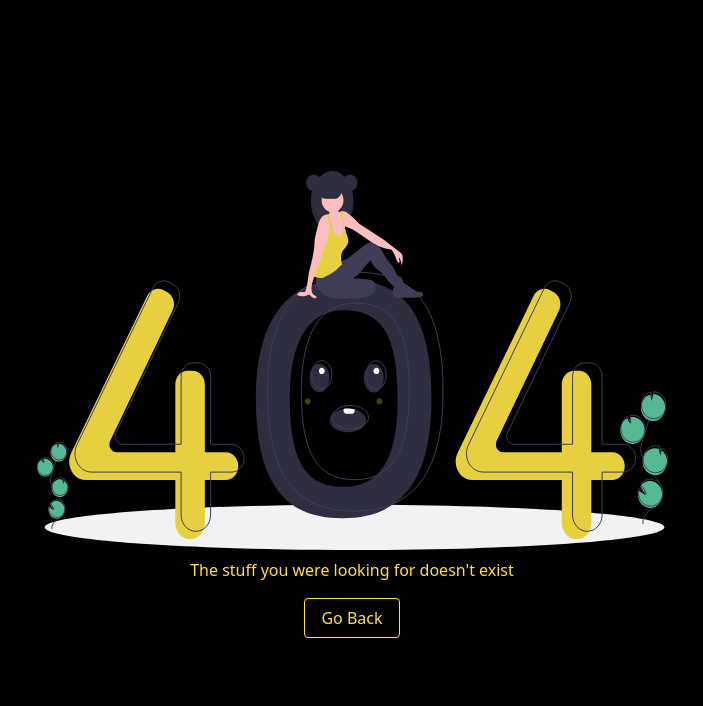
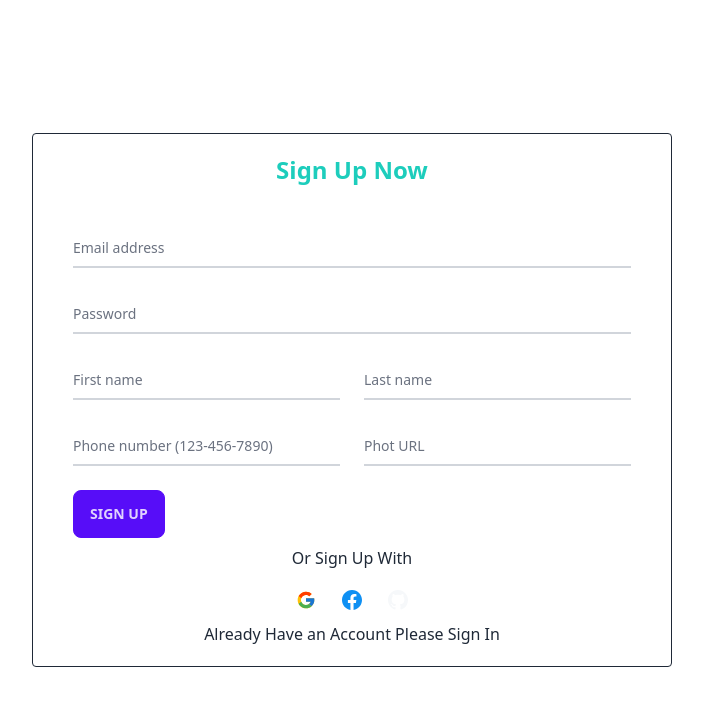
Before and after one commit to zannatul-rakib/world-master-chef-client, a React (Vite) app: page /signup in a window 1280 px wide. Shown: the top 706 px of the page, without its empty margins (288-991 px from the left). Built offline with nearby package versions, Linux system fonts and the light colour scheme; no server answers.

Commit message:
google and githb auth system update

```diff
--- a/src/Pages/Login/Login.jsx
+++ b/src/Pages/Login/Login.jsx
@@ -1,9 +1,11 @@
 import React from 'react';
+import { Link } from 'react-router-dom';
 
 const Login = () => {
     return (
         <div>
             <h2>This is login page</h2>
+            <Link to="/signup">Sign Up</Link>
         </div>
     );
 };
--- /dev/null
+++ b/src/Pages/SignUp/SignUp.jsx
@@ -0,0 +1,89 @@
+import React, { useContext } from 'react';
+import { BsFacebook, BsGithub } from 'react-icons/bs';
+import { FcGoogle } from 'react-icons/fc';
+import { Link } from 'react-router-dom';
+import { AuthContext } from '../../provider/AuthProvider/AuthProvider';
+
+const SignUp = () => {
+    const { user,
+        googleSignIn,
+        githubSignIn,
+        createUser
+    } = useContext(AuthContext);
+
+    const handleGoogleSignIn = () => {
+        googleSignIn()
+            .then(result => {
+                const createdUser = result.user;
+                console.log(createdUser);
+            })
+            .catch(error => console.log(error.message));
+    }
+
+    const handleGithubSignIn = () => {
+        githubSignIn()
+            .then(result => {
+                const createdUser = result.user;
+                console.log(createdUser);
+            })
+            .catch(error => console.log(error.message));
+    }
+
+
+    return (
+        <div className='flex justify-center items-center min-h-screen'>
+            <div className='w-1/2 mx-auto border px-10 py-5 rounded'>
+                <h4 className='text-accent text-center mb-10 text-2xl font-semibold'>Sign Up Now</h4>
+            <form >
+            <div className="relative z-0 w-full mb-6 group">
+                <input type="email" name="floating_email" id="floating_email" className="block py-2.5 px-0 w-full text-sm text-gray-900 bg-transparent border-0 border-b-2 border-gray-300 appearance-none dark:text-white dark:border-gray-600 dark:focus:border-blue-500 focus:outline-none focus:ring-0 focus:border-blue-600 peer" placeholder=" " required />
+                <label htmlFor="floating_email" className="peer-focus:font-medium absolute text-sm text-gray-500 dark:text-gray-400 duration-300 transform -translate-y-6 scale-75 top-3 -z-10 origin-[0] peer-focus:left-0 peer-focus:text-blue-600 peer-focus:dark:text-blue-500 peer-placeholder-shown:scale-100 peer-placeholder-shown:translate-y-0 peer-focus:scale-75 peer-focus:-translate-y-6">Email address</label>
+            </div>
+            <div className="relative z-0 w-full mb-6 group">
+                <input type="password" name="floating_password" id="floating_password" className="block py-2.5 px-0 w-full text-sm text-gray-900 bg-transparent border-0 border-b-2 border-gray-300 appearance-none dark:text-white dark:border-gray-600 dark:focus:border-blue-500 focus:outline-none focus:ring-0 focus:border-blue-600 peer" placeholder=" " required />
+                <label htmlFor="floating_password" className="peer-focus:font-medium absolute text-sm text-gray-500 dark:text-gray-400 duration-300 transform -translate-y-6 scale-75 top-3 -z-10 origin-[0] peer-focus:left-0 peer-focus:text-blue-600 peer-focus:dark:text-blue-500 peer-placeholder-shown:scale-100 peer-placeholder-shown:translate-y-0 peer-focus:scale-75 peer-focus:-translate-y-6">Password</label>
+            </div>
+            <div className="grid md:grid-cols-2 md:gap-6">
+                <div className="relative z-0 w-full mb-6 group">
+                    <input type="text" name="floating_first_name" id="floating_first_name" className="block py-2.5 px-0 w-full text-sm text-gray-900 bg-transparent border-0 border-b-2 border-gray-300 appearance-none dark:text-white dark:border-gray-600 dark:focus:border-blue-500 focus:outline-none focus:ring-0 focus:border-blue-600 peer" placeholder=" " required />
+                    <label htmlFor="floating_first_name" className="peer-focus:font-medium absolute text-sm text-gray-500 dark:text-gray-400 duration-300 transform -translate-y-6 scale-75 top-3 -z-10 origin-[0] peer-focus:left-0 peer-focus:text-blue-600 peer-focus:dark:text-blue-500 peer-placeholder-shown:scale-100 peer-placeholder-shown:translate-y-0 peer-focus:scale-75 peer-focus:-translate-y-6">First name</label>
+                </div>
+                <div className="relative z-0 w-full mb-6 group">
+                    <input type="text" name="floating_last_name" id="floating_last_name" className="block py-2.5 px-0 w-full text-sm text-gray-900 bg-transparent border-0 border-b-2 border-gray-300 appearance-none dark:text-white dark:border-gray-600 dark:focus:border-blue-500 focus:outline-none focus:ring-0 focus:border-blue-600 peer" placeholder=" " required />
+                    <label htmlFor="floating_last_name" className="peer-focus:font-medium absolute text-sm text-gray-500 dark:text-gray-400 duration-300 transform -translate-y-6 scale-75 top-3 -z-10 origin-[0] peer-focus:left-0 peer-focus:text-blue-600 peer-focus:dark:text-blue-500 peer-placeholder-shown:scale-100 peer-placeholder-shown:translate-y-0 peer-focus:scale-75 peer-focus:-translate-y-6">Last name</label>
+                </div>
+            </div>
+            <div className="grid md:grid-cols-2 md:gap-6">
+                <div className="relative z-0 w-full mb-6 group">
+                    <input type="tel" pattern="[0-9]{3}-[0-9]{3}-[0-9]{4}" name="floating_phone" id="floating_phone" className="block py-2.5 px-0 w-full text-sm text-gray-900 bg-transparent border-0 border-b-2 border-gray-300 appearance-none dark:text-white dark:border-gray-600 dark:focus:border-blue-500 focus:outline-none focus:ring-0 focus:border-blue-600 peer" placeholder=" " required />
+                    <label htmlFor="floating_phone" className="peer-focus:font-medium absolute text-sm text-gray-500 dark:text-gray-400 duration-300 transform -translate-y-6 scale-75 top-3 -z-10 origin-[0] peer-focus:left-0 peer-focus:text-blue-600 peer-focus:dark:text-blue-500 peer-placeholder-shown:scale-100 peer-placeholder-shown:translate-y-0 peer-focus:scale-75 peer-focus:-translate-y-6">Phone number (123-456-7890)</label>
+                </div>
+                <div className="relative z-0 w-full mb-6 group">
+                    <input type="text" name="floating_company" id="floating_company" className="block py-2.5 px-0 w-full text-sm text-gray-900 bg-transparent border-0 border-b-2 border-gray-300 appearance-none dark:text-white dark:border-gray-600 dark:focus:border-blue-500 focus:outline-none focus:ring-0 focus:border-blue-600 peer" placeholder=" " required />
+                    <label htmlFor="floating_company" className="peer-focus:font-medium absolute text-sm text-gray-500 dark:text-gray-400 duration-300 transform -translate-y-6 scale-75 top-3 -z-10 origin-[0] peer-focus:left-0 peer-focus:text-blue-600 peer-focus:dark:text-blue-500 peer-placeholder-shown:scale-100 peer-placeholder-shown:translate-y-0 peer-focus:scale-75 peer-focus:-translate-y-6">Phot URL</label>
+                </div>
+            </div>
+            <button type="submit" className="text-white btn btn-primary">Sign Up</button>
+                </form>
+                <div className='text-center flex flex-col justify-center items-center'>
+                    <p className='my-2'>Or Sign Up With</p>
+                    <ul className=' w-28 flex my-3 justify-between items-center'>
+                        <li className='cursor-pointer text-xl' onClick={handleGoogleSignIn}>
+                            <FcGoogle/>
+                        </li>
+                        <li className='cursor-pointer text-xl text-[#0f90f3]'>
+                        <BsFacebook/>
+                        </li>
+                        <li onClick={handleGithubSignIn} className='cursor-pointer text-xl text-[#f6f8fa]'>
+                        <BsGithub/>
+                        </li>
+                    </ul>
+                    <p>Already Have an Account Please <Link>Sign In</Link></p>
+                </div>
+            </div>
+
+        </div>
+    );
+};
+
+export default SignUp;
--- a/src/provider/AuthProvider/AuthProvider.jsx
+++ b/src/provider/AuthProvider/AuthProvider.jsx
@@ -1,6 +1,6 @@
-import React, { createContext } from 'react';
+import React, { createContext, useEffect, useState } from 'react';
 import { app } from '../../firebase/firebase.config';
-import { getAuth } from "firebase/auth"
+import { GithubAuthProvider, GoogleAuthProvider, getAuth, onAuthStateChanged, signInWithEmailAndPassword, signInWithPopup, signOut } from "firebase/auth"
 
 export const AuthContext = createContext(null);
 
@@ -8,10 +8,47 @@ export const auth = getAuth(app);
 
 const AuthProvider = ({ children }) => {
 
-    const user = {displayName: "jagir"};
+    const [user, setUser] = useState(null);
+    // const [loading, setLoading] = useState(true);
+
+    const googleProvider = new GoogleAuthProvider();
+    const gitProvider = new GithubAuthProvider();
+
+    const googleSignIn = () => {
+        return signInWithPopup(auth, googleProvider)
+    }
+
+    const githubSignIn = () => {
+        // setLoading(true);
+        return signInWithPopup(auth, gitProvider)
+    }
+
+    const createUser = (email, password) => {
+        return signInWithEmailAndPassword(auth, email, password)
+    }
+
+    const logOut = () => {
+        // setLoading(true);
+        return signOut(auth);
+    }
+
+    useEffect(() => {
+        const subscribe = onAuthStateChanged(auth, loggedUser => {
+            setUser(loggedUser);
+            // setLoading(false);
+        });
+
+        return () => {
+            return subscribe
+        }
+    },[])
 
     const authInfo = {
-        user
+        user,
+        googleSignIn,
+        githubSignIn,
+        logOut,
+        createUser
     }
     return (
         <AuthContext.Provider value={authInfo}>
```
Also changed, not shown: src/routes/Router.jsx (+10 -0 lines).
